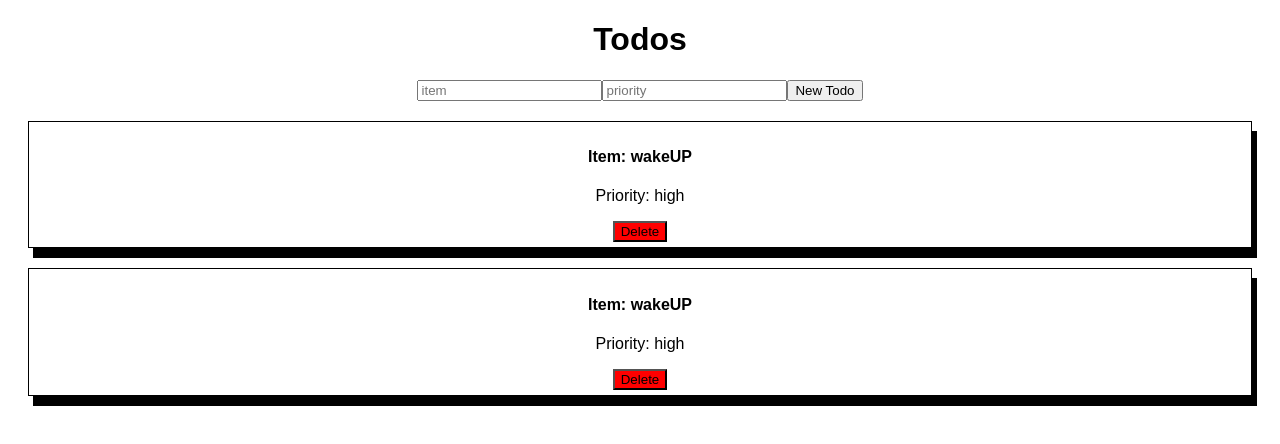
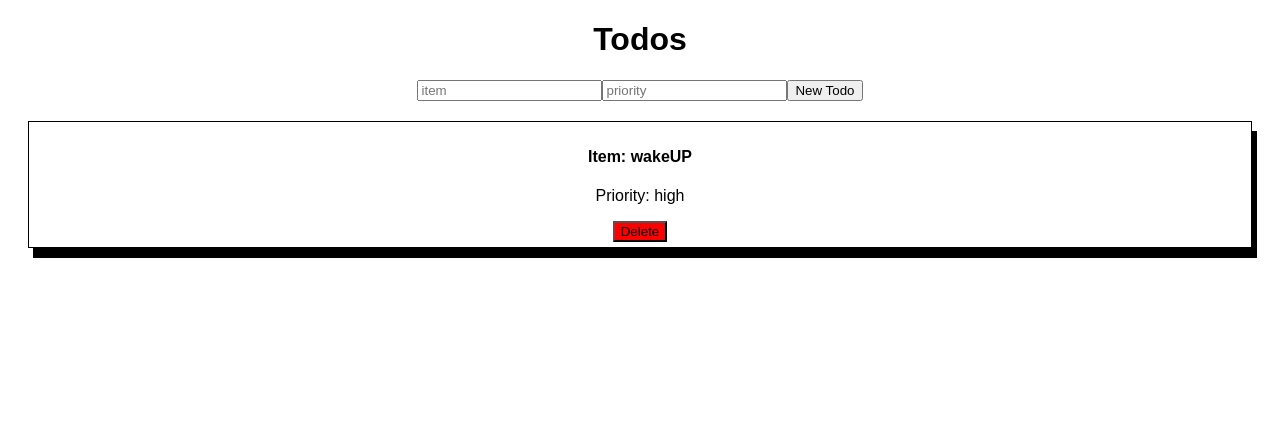
Before and after one commit to SincerelyBrittany/todo-app-with-react-hooks, a React (Create React App) app: page / in a window 1280 px wide. Shown: the top 444 px of the page. Built offline with nearby package versions, Linux system fonts and the light colour scheme.

Commit message:
updates the form to remove the text after submit

```diff
--- a/src/App.js
+++ b/src/App.js
@@ -10,12 +10,12 @@ export default function App() {
       id: 1,
       item: "wakeUP",
       priority: "high"
-    },
-    {
-      id: 2,
-      item: "wakeUP",
-      priority: "high"
     }
+    // {
+    //   id: 2,
+    //   item: "wakeUP",
+    //   priority: "high"
+    // }
   ])
 
   const handleDelete = (id) => {
--- a/src/Form.js
+++ b/src/Form.js
@@ -16,6 +16,8 @@ export default function Form(props){
 
   const handleSubmit = (e) => {
     e.preventDefault()
+    setPriorityText("")
+    setItemText("")
     props.submitCallback(itemText, priorityText)
   }
 
```
